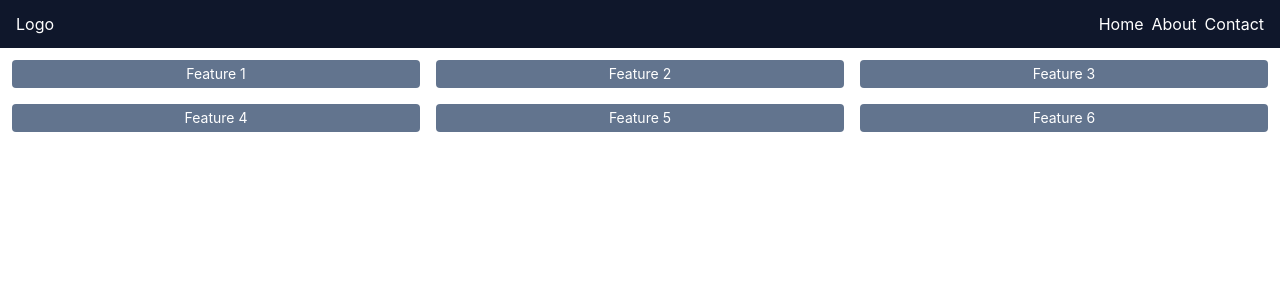
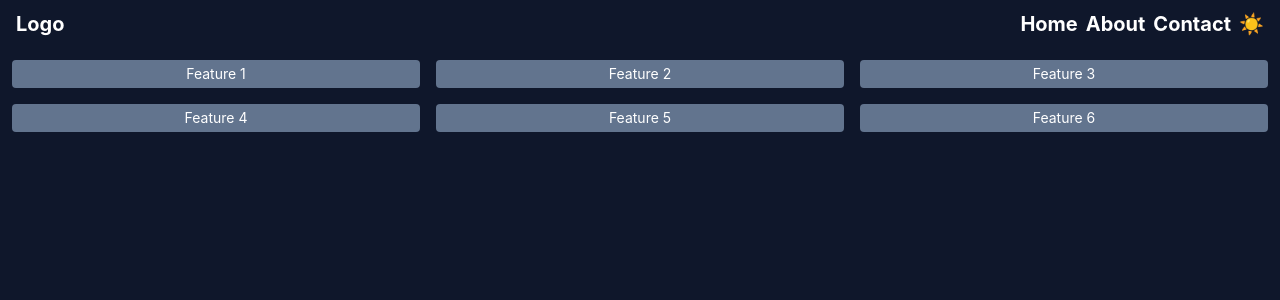
Before and after one commit to PrathamDhoundiyal/Learning-Tailwind-CSS, a React (Vite) app: page / in a window 1280 px wide. Shown: the top 300 px of the page. Built offline with nearby package versions, Linux system fonts and the light colour scheme.

Commit message:
7April_LightDarkMode

```diff
--- a/src/App.jsx
+++ b/src/App.jsx
@@ -11,41 +11,60 @@ function App() {
        1-->Simulating a Navbar  Flexbox
        2---> Basic Cards Cssgrid
        3-->Media Queries
+       4-->Dark and Light Mode
 
        */
   const [open, setOpen] = useState(false);
+  const [theme, setTheme] = useState("dark");
+
   return (
-    <div>
+    <div className={`${theme} min-h-screen dark:text-white dark:bg-slate-900 text-slate-900`}>
       {/* Navbar */}
-      <div className="flex px-4 bg-slate-900 h-12 items-center justify-between">
-        <div className="text-white">Logo</div>
+      <div className="flex text-xl font-bold px-4  h-12 items-center justify-between">
+        <div className="">Logo</div>
 
         {/* Desktop Navbar */}
         <div className="hidden sm:flex gap-2">
-          <span className="text-white">Home</span>
-          <span className="text-white">About</span>
-          <span className="text-white">Contact</span>
+          <span className="">Home</span>
+          <span className="">About</span>
+          <span className="">Contact</span>
+            <button
+            className="text-white text-xl cursor-pointer"
+            onClick={() => setTheme(theme === "light"? "dark": "light")}
+          >
+            {(theme === "light" ? "🌙" : "☀️")}
+          </button>
         </div>
 
         <button
-          className="text-white text-xl cursor-pointer sm:hidden"
-          onClick={() => setOpen(!open)}>
+          className="text-xl cursor-pointer sm:hidden"
+          onClick={() => setOpen(!open)}
+        >
           ☰
         </button>
+
       </div>
+
 
       {/* Mobile Navbar */}
 
       {open && (
-          <div className="flex flex-col items-center p-4  text-lg gap-2  bg-slate-900 text-white sm:hidden">
+        <div className="flex flex-col items-center p-4  text-lg gap-2   dark:bg-slate-900  text-slate-900 dark:text-white  sm:hidden">
           <span className="">Home</span>
           <span className="">About</span>
           <span className="">Contact</span>
+
+          <button
+            className="text-white text-xl cursor-pointer sm:hidden"
+            onClick={() => setTheme(theme === "light"? "dark": "light")}
+          >
+            {(theme === "light" ? "🌙" : "☀️")}
+          </button>
         </div>
       )}
 
       {/* Grid  */}
-      <div className="grid grid-cols-1 gap-4 p-3 text-white text-center text-2xl sm:text-lg sm:grid-cols-2 md:text-sm md:grid-cols-3">
+      <div className="grid grid-cols-1 gap-4 p-3  dark:text-white dark:bg-slate-900 text-white text-center text-2xl sm:text-lg sm:grid-cols-2 md:text-sm md:grid-cols-3">
         <div className="hover:bg-slate-800  bg-slate-500 rounded p-1">
           Feature 1
         </div>
--- a/src/index.css
+++ b/src/index.css
@@ -1 +1,3 @@
 @import "tailwindcss";
+
+@custom-variant dark (&:where(.dark, .dark *));
```
Lines whose indentation alone changed are shown as unchanged.
